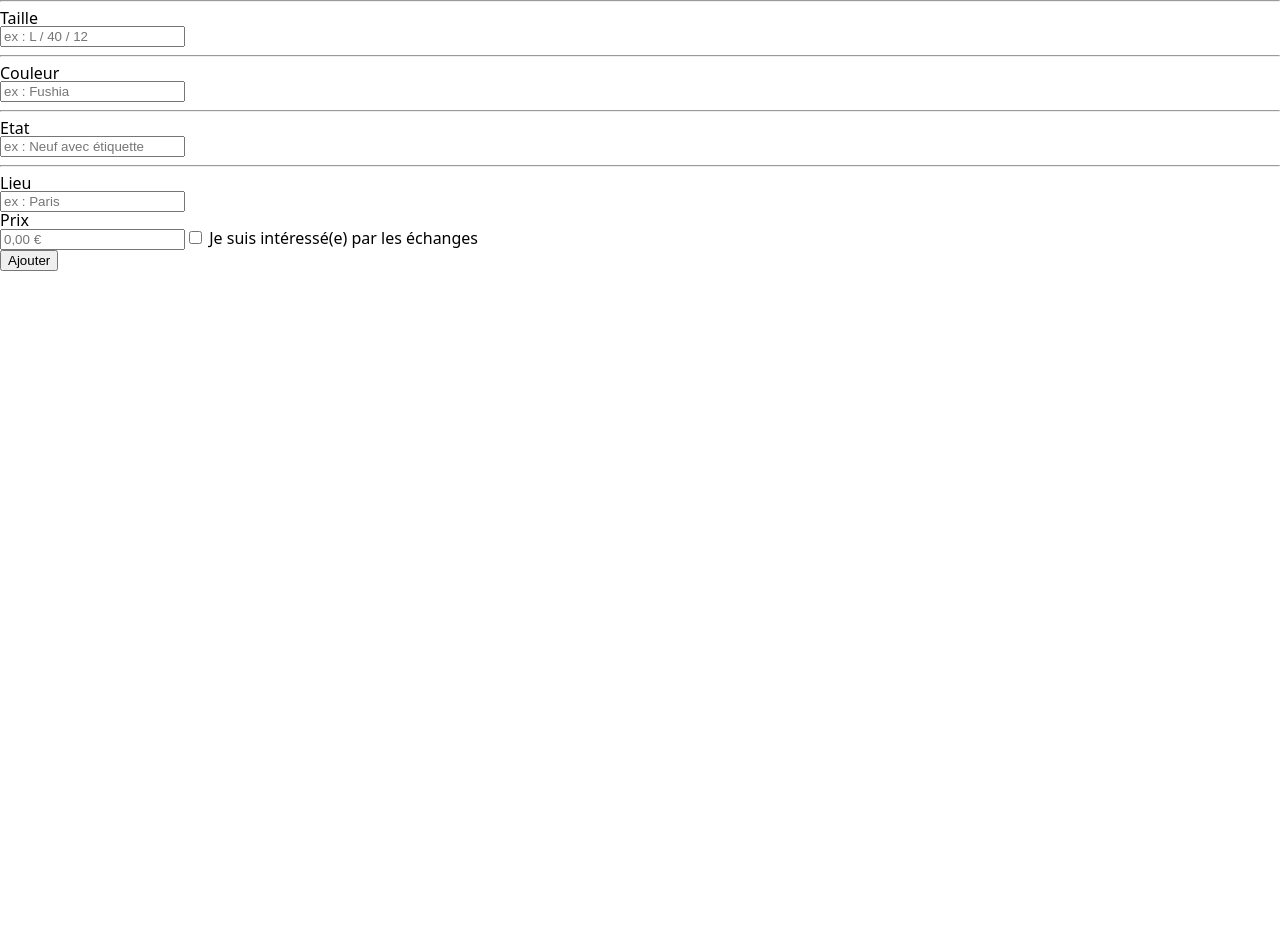
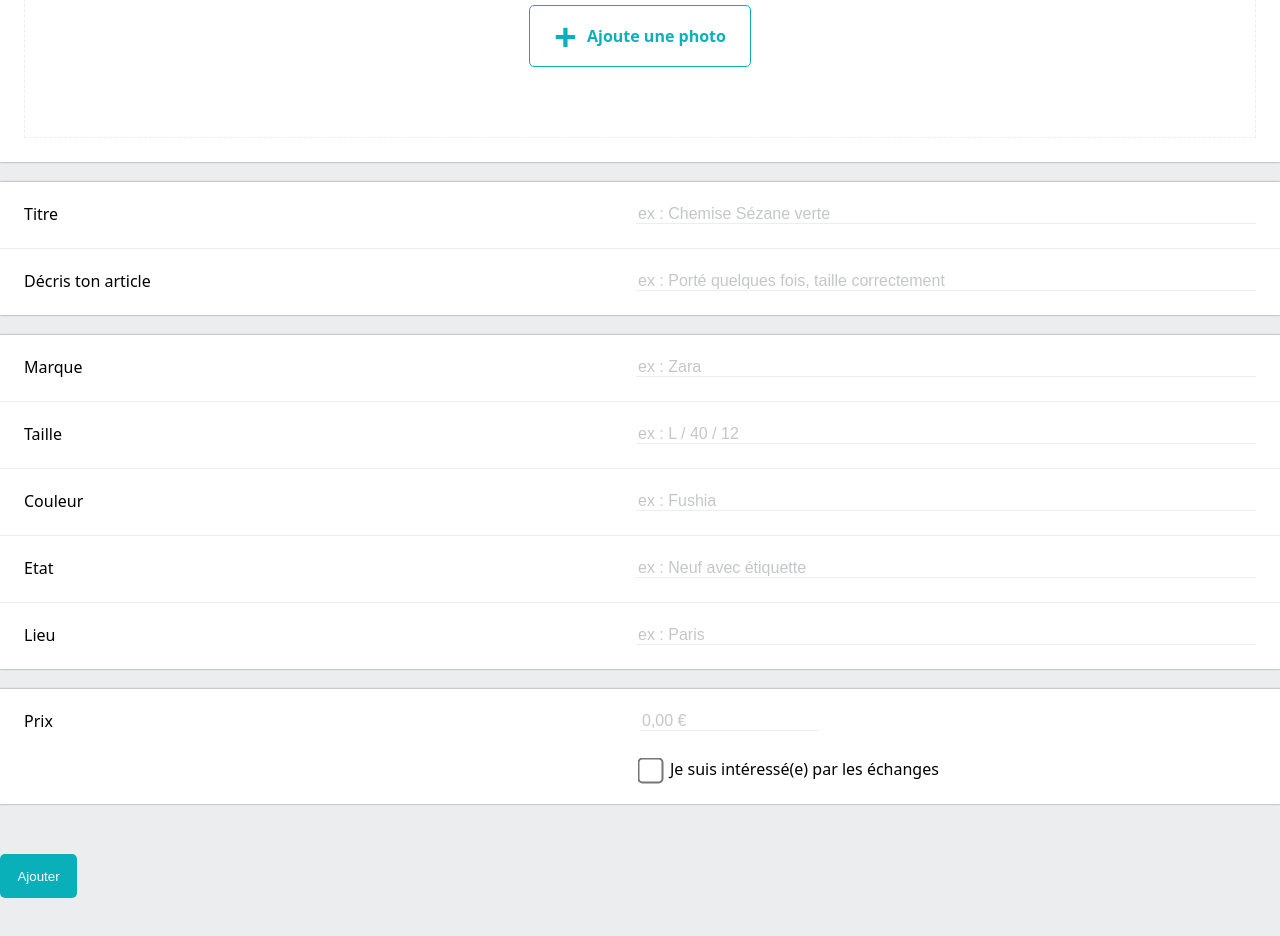
Before and after one commit to BorisLabianca/vinted-front, a React (Create React App) app: page /publish in a window 1280 px wide. Shown: the part 280-1216 px from the top of the page. Before the commit the page ends 800 px from the top, so only its background shows below. Built offline with nearby package versions, Linux system fonts and the light colour scheme.

Commit message:
publish form done

```diff
--- a/src/App.css
+++ b/src/App.css
@@ -442,6 +442,117 @@ header {
   font-size: 12px;
 }
 
+/* publish page */
+.publish-main {
+  background-color: #ebedee;
+}
+.publish-container {
+  max-width: 1280px;
+  margin: 0 auto;
+  height: 1120px;
+}
+.publish-container h2 {
+  font-size: 24px;
+  padding: 40px 0 0;
+  box-sizing: border-box;
+}
+.publish-container .picture-upload {
+  padding: 24px;
+  background-color: white;
+  box-shadow: 0 0 2px grey;
+  margin: 20px 0;
+  display: flex;
+  align-items: center;
+  justify-content: center;
+}
+.publish-container .picture-upload .dashed-border {
+  width: 1230px;
+  height: 200px;
+  padding: 1px;
+  border: 1px dashed #ebedee;
+  display: flex;
+  align-items: center;
+  justify-content: center;
+}
+.publish-container .picture-upload .file-input-label {
+  color: #0ab1ba;
+  font-size: 16px;
+  font-weight: 700;
+  border: 1px solid #0ab1ba;
+  padding: 10px;
+  border-radius: 5px;
+  display: flex;
+  flex-direction: row;
+  align-items: center;
+  justify-content: center;
+  gap: 10px;
+  width: 200px;
+}
+.publish-container .picture-upload .file-input-label .input-sign {
+  font-size: 40px;
+}
+
+.publish-container .picture-upload .file-input {
+  display: none;
+}
+
+.publish-container .section-div {
+  background-color: white;
+  box-shadow: 0 0 2px grey;
+  margin: 20px 0;
+}
+.publish-container div .top-div {
+  border-bottom: 1px solid #ebedee;
+  padding: 24px;
+  display: flex;
+  justify-content: space-between;
+}
+.publish-container div .bottom-div {
+  padding: 24px;
+  display: flex;
+  justify-content: space-between;
+}
+.publish-container .input-field {
+  border: none;
+  outline: none;
+  border-bottom: 1px solid #ebedee;
+  width: 50%;
+}
+.publish-container .price-input-div .input-field {
+  width: 175px;
+}
+.publish-container .price-input-div .checkbox {
+  transform: scale(2);
+}
+.publish-container .price-input-div {
+  width: 50%;
+  display: flex;
+  flex-direction: column;
+  gap: 30px;
+  justify-content: flex-start;
+}
+.publish-container .price-input-div .trading {
+  display: flex;
+  gap: 10px;
+}
+.publish-container .input-field::placeholder {
+  color: #c4c7c9;
+  font-size: 16px;
+}
+.publish-container .submit-btn {
+  border: none;
+  background-color: #09b0ba;
+  border-radius: 5px;
+  color: white;
+  margin: 50px 0;
+  width: 53px;
+  height: 20px;
+  padding: 12px;
+  display: flex;
+  align-items: center;
+  justify-content: center;
+  box-sizing: content-box;
+}
 .submitted-picture {
   height: 150px;
 }
--- a/src/App.js
+++ b/src/App.js
@@ -27,6 +27,8 @@ function App() {
   const [priceSort, setPriceSort] = useState("");
   const [priceMin, setPriceMin] = useState("");
   const [priceMax, setPriceMax] = useState("");
+  const [pageCount, setPageCount] = useState(1);
+  const [pageNumber, setPageNumber] = useState(1);
   const [limit, setLimit] = useState("");
   const [token, setToken] = useState(Cookies.get("token") || null);
   const handleToken = (token) => {
@@ -50,6 +52,7 @@ function App() {
         setPriceMin={setPriceMin}
         priceMax={priceMax}
         setPriceMax={setPriceMax}
+        setPageNumber={setPageNumber}
         limit={limit}
         setLimit={setLimit}
         search={search}
@@ -67,6 +70,10 @@ function App() {
               setPriceMin={setPriceMin}
               priceMax={priceMax}
               setPriceMax={setPriceMax}
+              pageCount={pageCount}
+              setPageCount={setPageCount}
+              pageNumber={pageNumber}
+              setPageNumber={setPageNumber}
               limit={limit}
               setLimit={setLimit}
             />
--- a/src/components/Header.js
+++ b/src/components/Header.js
@@ -14,6 +14,7 @@ const Header = ({
   priceMax,
   setPriceMax,
   setLimit,
+  setPageNumber,
 }) => {
   // console.log(data.offers.length);
 
@@ -68,7 +69,7 @@ const Header = ({
                 </Link>
               </>
             )}
-            <Link to="/publish">
+            <Link to={token ? "/publish" : "/Login"}>
               <button className="to-publish">Vends tes articles</button>
             </Link>
 
@@ -127,6 +128,7 @@ const Header = ({
               value={!priceMin ? "" : priceMin}
               onChange={(event) => {
                 setPriceMin(event.target.value);
+                setPageNumber(1);
               }}
             />
             <input
@@ -135,6 +137,7 @@ const Header = ({
               value={!priceMax ? "" : priceMax}
               onChange={(event) => {
                 setPriceMax(event.target.value);
+                setPageNumber(1);
               }}
             />
           </div>
--- a/src/pages/Home.js
+++ b/src/pages/Home.js
@@ -12,35 +12,38 @@ const Home = ({
   setPriceMax,
   limit,
   setLimit,
+  pageNumber,
+  setPageNumber,
+  pageCount,
+  setPageCount,
   search,
 }) => {
   const [data, setData] = useState();
   const [isLoading, setIsLoading] = useState(true);
-  const [pageCount, setPageCount] = useState(1);
-  const [pageNumber, setPageNumber] = useState(1);
+
   useEffect(() => {
     const fetchData = async () => {
       try {
         const response = await axios.get(
-          "https://lereacteur-vinted-api.herokuapp.com/offers",
-          {
-            params: {
-              title: search,
-              sort: priceSort,
-              priceMin: priceMin,
-              priceMax: priceMax,
-              limit: limit,
-              page: pageNumber,
-            },
-          }
+          `https://lereacteur-vinted-api.herokuapp.com/offers?title=${search}&sort=${priceSort}&priceMin=${priceMin}&priceMax=${priceMax}&limit=${limit}&page=${pageNumber}`
+          // {
+          //   params: {
+          //     title: search,
+          //     sort: priceSort,
+          //     priceMin: priceMin,
+          //     priceMax: priceMax,
+          //     limit: limit,
+          //     page: pageNumber,
+          //   },
+          // }
         );
         // console.log(response.data);
         setData(response.data);
         setIsLoading(false);
-        setPageCount(
-          Math.ceil(response.data.count / response.data.offers.length)
-        );
-        // console.log(pageCount);
+        setPageCount(Math.ceil(response.data.count / limit));
+        // console.log("data count", data.count);
+        // console.log("page count", pageCount);
+        // console.log("offer length ", response.data.offers.length);
       } catch (error) {
         console.log(error.response);
       }
@@ -48,7 +51,6 @@ const Home = ({
     fetchData();
   }, [
     search,
-    setData,
     priceSort,
     priceMin,
     priceMax,
--- a/src/pages/Login.js
+++ b/src/pages/Login.js
@@ -1,6 +1,5 @@
 import { useState } from "react";
-import { useNavigate } from "react-router-dom";
-import { Link } from "react-router-dom";
+import { useNavigate, Link } from "react-router-dom";
 import axios from "axios";
 
 const Login = ({ handleToken }) => {
--- a/src/pages/Publish.js
+++ b/src/pages/Publish.js
@@ -1,6 +1,6 @@
 import axios from "axios";
 import { useState } from "react";
-const Publish = (token) => {
+const Publish = ({ token }) => {
   const [picture, setPicture] = useState();
   //   const [preview, setPreview] = useState();
   const [title, setTitle] = useState("");
@@ -32,8 +32,8 @@ const Publish = (token) => {
         formData,
         {
           headers: {
-            autorization: `Bearer ${token}`,
-            "content-type": "multipart/form-data",
+            authorization: `Bearer ${token}`,
+            "Content-Type": "multipart/form-data",
           },
         }
       );
@@ -44,11 +44,18 @@ const Publish = (token) => {
     }
   };
   return (
-    <div>
+    <main className="publish-main">
+      <div className="publish-container">
         <form onSubmit={handleSubmit}>
-        <p>Vends ton article</p>
+          <h2>Vends ton article</h2>
           <div className="picture-upload">
+            <div className="dashed-border">
+              <label for="file" className="file-input-label">
+                <span className="input-sign">+</span>
+                <span>Ajoute une photo</span>
+              </label>
               <input
+                className="file-input"
                 type="file"
                 name="file"
                 id="file"
@@ -67,9 +74,12 @@ const Publish = (token) => {
               />
               {/* <img src={preview} alt="" /> */}
             </div>
-        <div className="title-and-description">
+          </div>
+          <div className="title-and-description section-div">
+            <div className="top-div">
               <p>Titre</p>
               <input
+                className="input-field"
                 type="text"
                 placeholder="ex : Chemise Sézane verte"
                 value={title}
@@ -77,9 +87,11 @@ const Publish = (token) => {
                   setTitle(event.target.value);
                 }}
               />
-          <hr />
+            </div>
+            <div className="bottom-div">
               <p>Décris ton article</p>
               <input
+                className="input-field"
                 type="text"
                 placeholder="ex : Porté quelques fois, taille correctement"
                 value={description}
@@ -88,9 +100,12 @@ const Publish = (token) => {
                 }}
               />
             </div>
-        <div className="product-to-sell-details">
+          </div>
+          <div className="product-to-sell-details section-div">
+            <div className="top-div">
               <p>Marque</p>{" "}
               <input
+                className="input-field"
                 type="text"
                 placeholder="ex : Zara"
                 value={brand}
@@ -98,9 +113,11 @@ const Publish = (token) => {
                   setBrand(event.target.value);
                 }}
               />
-          <hr />
+            </div>
+            <div className="top-div">
               <p>Taille</p>
               <input
+                className="input-field"
                 type="text"
                 placeholder="ex : L / 40 / 12"
                 value={size}
@@ -108,9 +125,11 @@ const Publish = (token) => {
                   setSize(event.target.value);
                 }}
               />
-          <hr />
+            </div>
+            <div className="top-div">
               <p>Couleur</p>
               <input
+                className="input-field"
                 type="text"
                 placeholder="ex : Fushia"
                 value={color}
@@ -118,9 +137,11 @@ const Publish = (token) => {
                   setColor(event.target.value);
                 }}
               />
-          <hr />
+            </div>
+            <div className="top-div">
               <p>Etat</p>
               <input
+                className="input-field"
                 type="text"
                 placeholder="ex : Neuf avec étiquette"
                 value={condition}
@@ -128,9 +149,11 @@ const Publish = (token) => {
                   setCondition(event.target.value);
                 }}
               />
-          <hr />
+            </div>
+            <div className="bottom-div">
               <p>Lieu</p>
               <input
+                className="input-field"
                 type="text"
                 placeholder="ex : Paris"
                 value={city}
@@ -139,9 +162,13 @@ const Publish = (token) => {
                 }}
               />
             </div>
-        <div className="product-to-upload-price">
-          <p>Prix</p>{" "}
+          </div>
+          <div className="product-to-upload-price section-div">
+            <div className="bottom-div">
+              <p>Prix</p>
+              <div className="price-input-div">
                 <input
+                  className="input-field"
                   type="text"
                   placeholder="0,00 €"
                   value={price}
@@ -149,19 +176,26 @@ const Publish = (token) => {
                     setPrice(event.target.value);
                   }}
                 />
-          <input type="checkbox" />
+                <div className="trading">
+                  <input type="checkbox" className="checkbox" />
                   <span> Je suis intéressé(e) par les échanges</span>
                 </div>
-        <button type="submit">Ajouter</button>
+              </div>
+            </div>
+          </div>
+          <button type="submit" className="submit-btn">
+            Ajouter
+          </button>
         </form>
         {data && (
           <img
-          src={data.secure_url}
+            src={data.product_image.secure_url}
             alt="product"
             className="submitted-picture"
           />
         )}
       </div>
+    </main>
   );
 };
 export default Publish;
```
Lines whose indentation alone changed are shown as unchanged.
